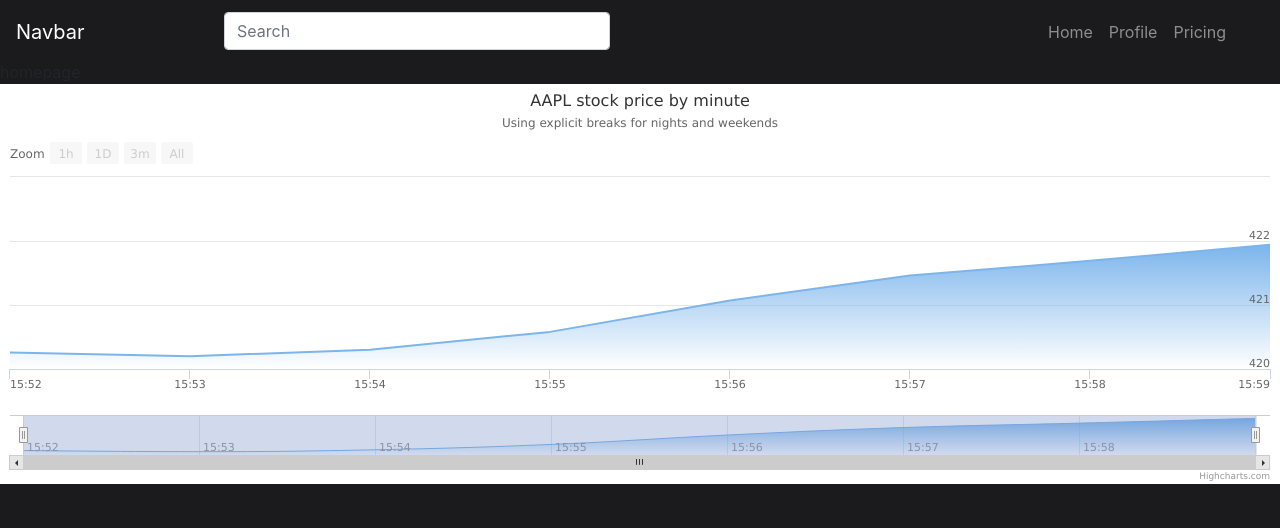
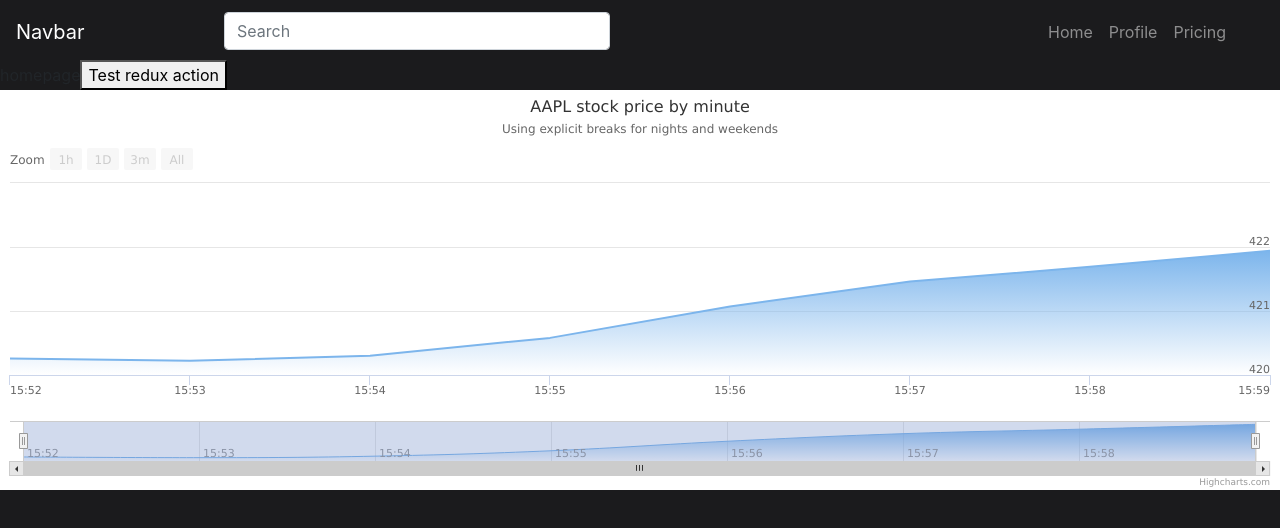
Before and after one commit to webclinic017/paper-trade-1, a React (Create React App) app in the folder portal/: page / in a window 1280 px wide. Shown: the top 528 px of the page. Built offline with nearby package versions, Linux system fonts and the light colour scheme.

Commit message:
set up redux

```diff
--- a/portal/package.json
+++ b/portal/package.json
@@ -13,8 +13,11 @@
     "react": "^16.12.0",
     "react-bootstrap": "^1.0.0-beta.16",
     "react-dom": "^16.12.0",
+    "react-redux": "^7.2.0",
     "react-router-dom": "^5.1.2",
-    "react-scripts": "3.4.0"
+    "react-scripts": "3.4.0",
+    "redux": "^4.0.5",
+    "redux-thunk": "^2.3.0"
   },
   "scripts": {
     "start": "react-scripts start",
--- /dev/null
+++ b/portal/src/actions/simpleAction.js
@@ -0,0 +1,7 @@
+export const simpleAction = () => dispatch => {
+    console.log("hello")
+    dispatch({
+        type: 'SIMPLE_ACTION',
+        payload: 'result_of_simple_action'
+    })
+}
--- a/portal/src/components/Chart.js
+++ b/portal/src/components/Chart.js
@@ -1,7 +1,9 @@
 import React from 'react';
-
+import { connect } from 'react-redux';
 import Highcharts from 'highcharts/highstock';
 import HighchartsReact from 'highcharts-react-official';
+
+import { simpleAction } from '../actions/simpleAction';
 
 const options = {
     title: {
@@ -51,14 +53,14 @@
         name: 'AAPL',
         type: 'area',
         data: [
-            [1318607520000,420.258,420.35,420.17,420.21],
-            [1318607580000,420.2,420.35,420.18,420.28],
-            [1318607640000,420.3,420.6,420.29,420.5958],
-            [1318607700000,420.58,421.14,420.575,421.0975],
-            [1318607760000,421.07,421.49,420.7,421.46],
-            [1318607820000,421.4601,421.71,421.36,421.69],
-            [1318607880000,421.69,421.94,421.663,421.94],
-            [1318607940000,421.94,422,421.8241,422]
+            [1318607520000,420.258],
+            [1318607580000,420.222],
+            [1318607640000,420.3],
+            [1318607700000,420.58],
+            [1318607760000,421.07],
+            [1318607820000,421.4601],
+            [1318607880000,421.69,421.94],
+            [1318607940000,421.94,422]
             ],
         gapSize: 5,
         tooltip: {
@@ -80,12 +82,19 @@
     }]
   };
 
-const Chart = () => (
-    <HighchartsReact
-      highcharts={Highcharts}
-      constructorType={'stockChart'}
-      options={options}
-    />
+const mapDispatchToProps = dispatch => ({
+    simpleAction: () => dispatch(simpleAction())
+})
+
+const Chart = (props) => (
+    <>
+        <button onClick={() => props.simpleAction()}>Test redux action</button>
+        <HighchartsReact
+        highcharts={Highcharts}
+        constructorType={'stockChart'}
+        options={options}
+        />
+    </>
 );
 
-export default Chart;
+export default connect(null, mapDispatchToProps)(Chart);
--- a/portal/src/index.js
+++ b/portal/src/index.js
@@ -1,15 +1,19 @@
 import React from 'react';
 import { render } from 'react-dom';
 import { BrowserRouter } from 'react-router-dom';
+import { Provider } from 'react-redux'
 
 import App from './App';
 import * as serviceWorker from './serviceWorker';
+import configureStore from './store';
 
 import './index.css';
 import 'bootstrap/dist/css/bootstrap.min.css';
 
 render(
-    <BrowserRouter><App /></BrowserRouter>,
+    <Provider store={configureStore()}>
+        <BrowserRouter><App /></BrowserRouter>
+    </Provider>,
     document.getElementById('root')
 );
 
--- /dev/null
+++ b/portal/src/reducers/rootReducer.js
@@ -0,0 +1,7 @@
+
+import { combineReducers } from 'redux';
+import simpleReducer from './simpleReducer';
+
+export default combineReducers({
+    simpleReducer
+});
--- /dev/null
+++ b/portal/src/reducers/simpleReducer.js
@@ -0,0 +1,12 @@
+/*
+ src/reducers/simpleReducer.js
+*/
+export default (state = {}, action) => {
+    switch (action.type) {
+        case 'SIMPLE_ACTION':
+            return {
+                result: action.payload
+            }
+        default: return state
+    }
+}
--- /dev/null
+++ b/portal/src/store.js
@@ -0,0 +1,13 @@
+import { applyMiddleware, createStore, compose } from 'redux';
+import thunk from 'redux-thunk';
+import rootReducer from './reducers/rootReducer';
+
+export default function configureStore() {
+    return createStore(
+        rootReducer,
+        compose(
+            applyMiddleware(thunk),
+            window.devToolsExtension ? window.devToolsExtension() : f => f
+          )
+    );
+}
```
Also changed, not shown: 1 other file (tests, documents, lock files or other folders).
